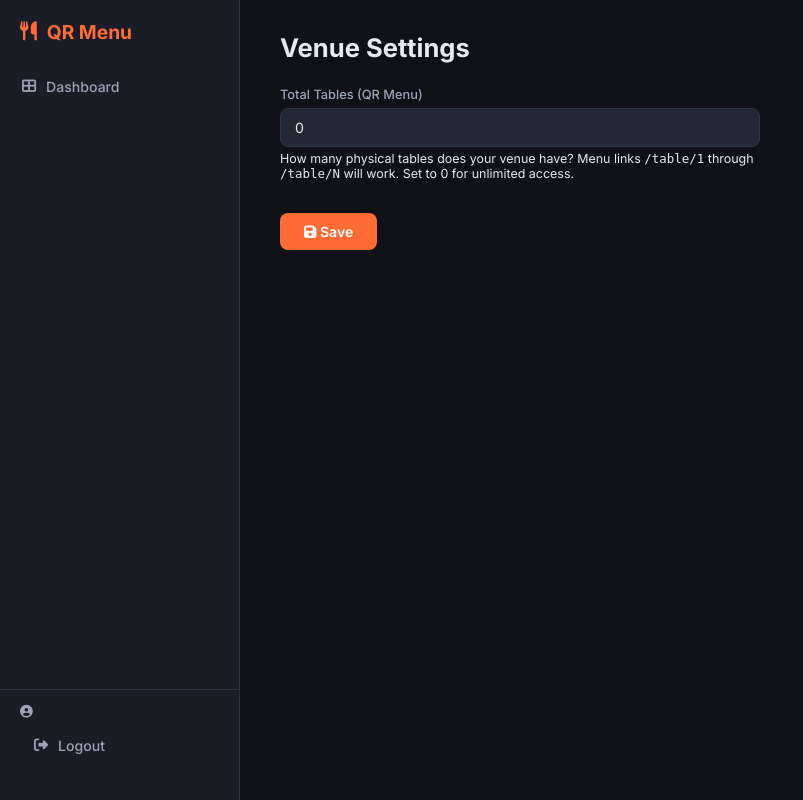
After one commit to untitledyet/QR_Menu, a Flask app: template app/templates/backoffice/venue_settings.html in a window 1280 px wide. The commit adds this page. Shown: the whole page, without its empty margins (0-803 px from the left). Run offline with Flask 3, Linux system fonts and the light colour scheme; the template is opened without the code that fills it, so the values that code supplies are empty.

Commit message:
Add table count validation: backoffice venue settings for total_tables, error page for invalid table IDs

```diff
--- a/app/models.py
+++ b/app/models.py
@@ -97,6 +97,7 @@ class Venue(db.Model):
     name = db.Column(db.String(100), nullable=False)
     slug = db.Column(db.String(100), unique=True, nullable=False)
     plan = db.Column(db.String(20), nullable=False, default='free')
+    total_tables = db.Column(db.Integer, nullable=False, default=0)  # 0 = unlimited
     is_active = db.Column(db.Boolean, default=True)
     created_at = db.Column(db.DateTime, default=datetime.utcnow)
 
--- a/app/templates/backoffice/base.html
+++ b/app/templates/backoffice/base.html
@@ -53,6 +53,9 @@
                         <i class="fas fa-cog"></i> Res. Settings
                     </a>
                     {% endif %}
+                    <a href="{{ url_for('bo_bp.venue_settings') }}" class="bo-nav__item {% if 'venue_settings' in request.endpoint %}active{% endif %}">
+                        <i class="fas fa-sliders-h"></i> Venue Settings
+                    </a>
                 {% endif %}
             </nav>
             <div class="bo-sidebar__footer">
--- /dev/null
+++ b/app/templates/backoffice/venue_settings.html
@@ -0,0 +1,23 @@
+{% extends 'backoffice/base.html' %}
+{% block title %}Venue Settings{% endblock %}
+{% block content %}
+<div class="bo-header">
+    <h1>Venue Settings</h1>
+    <p class="bo-header__sub">{{ venue.name }}</p>
+</div>
+
+<form method="POST" style="max-width:480px;">
+    <div class="bo-form-group">
+        <label class="bo-label">Total Tables (QR Menu)</label>
+        <input type="number" name="total_tables" class="bo-input" min="0" value="{{ venue.total_tables or 0 }}"
+               placeholder="0 = unlimited">
+        <p style="font-size:.78rem; color:var(--bo-muted); margin-top:4px;">
+            How many physical tables does your venue have? Menu links <code>/table/1</code> through <code>/table/N</code> will work.
+            Set to 0 for unlimited access.
+        </p>
+    </div>
+    <button type="submit" class="bo-btn bo-btn--primary" style="margin-top:16px;">
+        <i class="fas fa-save"></i> Save
+    </button>
+</form>
+{% endblock %}
--- a/manage.py
+++ b/manage.py
@@ -1,9 +1,19 @@
 from app import create_app, db
+from sqlalchemy import inspect, text
 
 app = create_app()
 
 with app.app_context():
     db.create_all()
 
+    # Ensure total_tables column exists (migration for existing DBs)
+    insp = inspect(db.engine)
+    cols = [c['name'] for c in insp.get_columns('Venues')]
+    if 'total_tables' not in cols:
+        with db.engine.connect() as conn:
+            conn.execute(text('ALTER TABLE "Venues" ADD COLUMN total_tables INTEGER NOT NULL DEFAULT 0'))
+            conn.commit()
+        print('Migration: added total_tables to Venues')
+
 if __name__ == '__main__':
     app.run()
```
Also changed, not shown: app/routes/backoffice_routes.py (+26 -0 lines), app/routes/menu_routes.py (+18 -0 lines), app/templates/table_error.html (added, +29 -0 lines), 1 other file.
